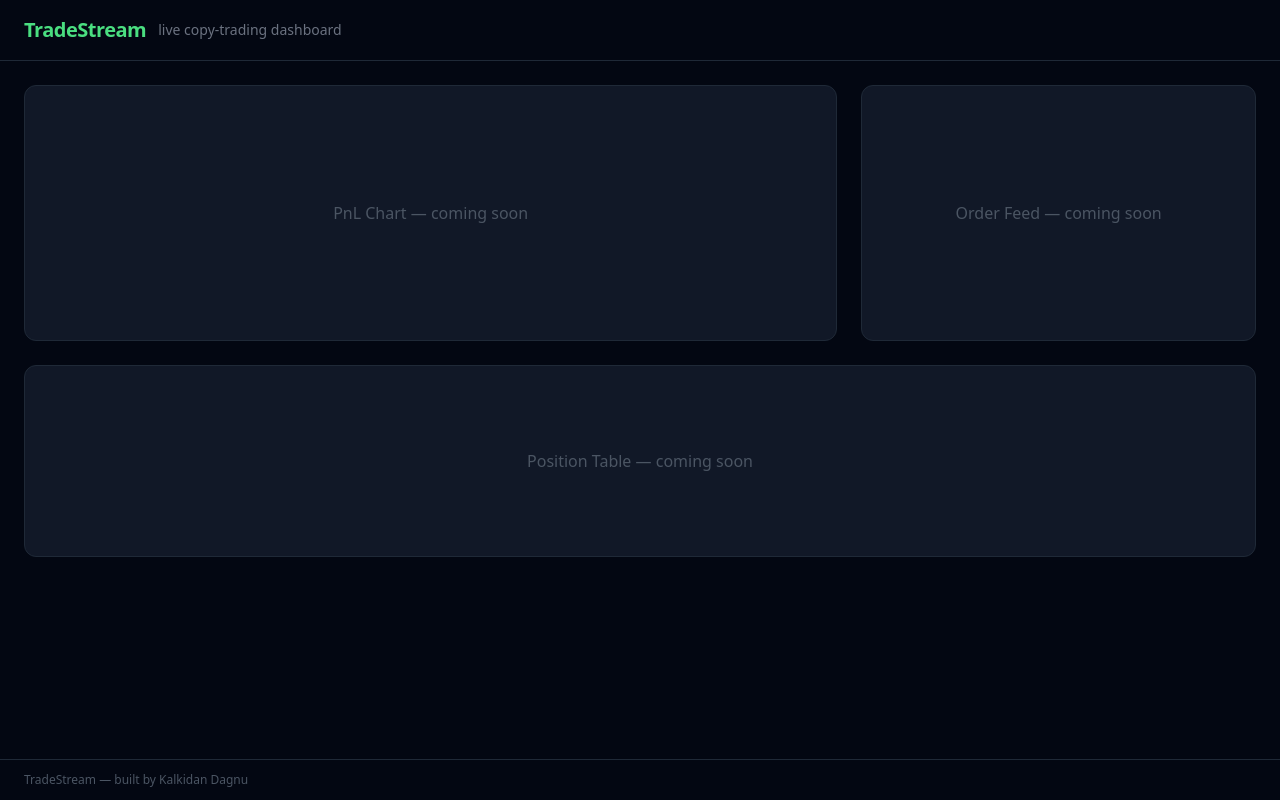
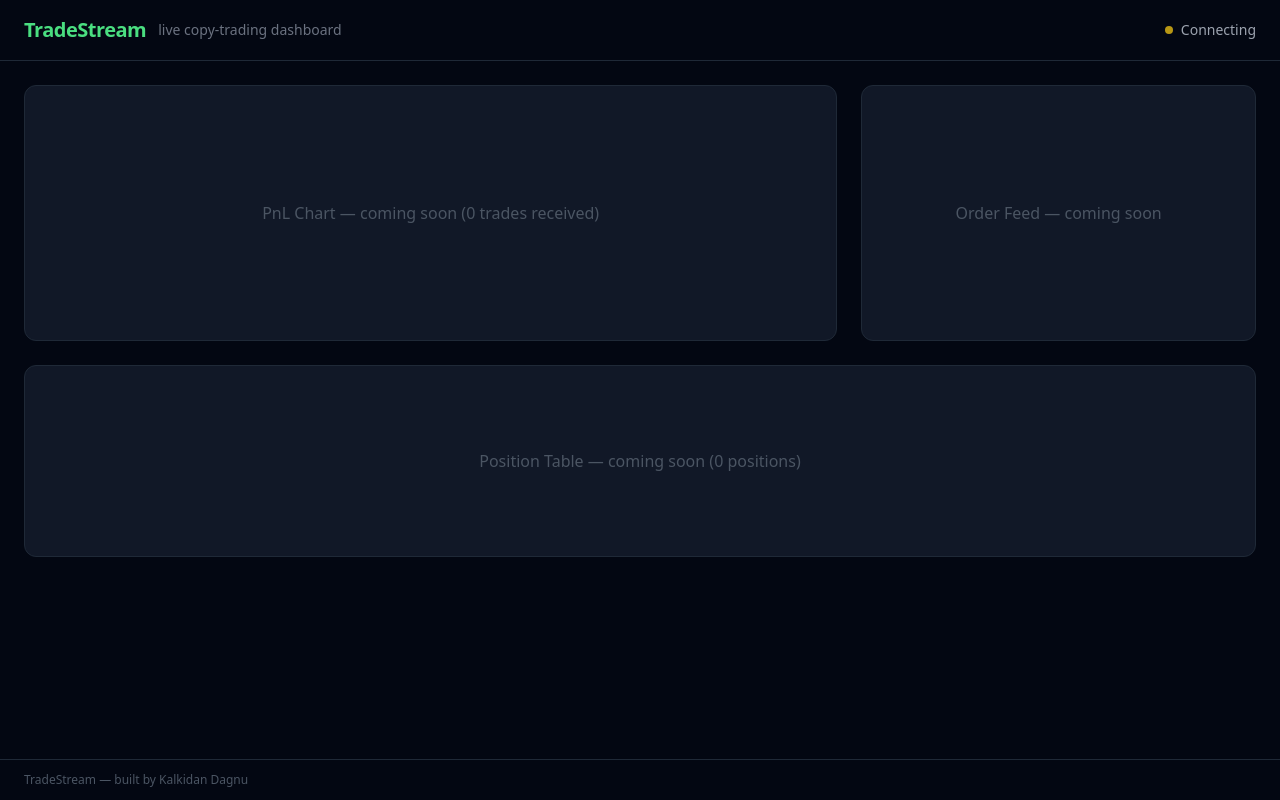
Before and after one commit to Kalkidan-Dagnu/tradestream, a React (Vite) app in the folder frontend/: page / in a window 1280 px wide. Built offline with nearby package versions, Linux system fonts and the light colour scheme; no server answers.

Commit message:
feat(frontend): ConnectionBadge — live/connecting/disconnected indicator wired into header

```diff
--- a/frontend/src/App.tsx
+++ b/frontend/src/App.tsx
@@ -1,24 +1,24 @@
+import ConnectionBadge from './components/ConnectionBadge'
 import Layout from './components/Layout'
+import { useTradeStream } from './hooks/useTradeStream'
 
 export default function App() {
+  const { trades, positions, status } = useTradeStream()
+
   return (
-    <Layout>
-      {/* Dashboard grid — components will be filled in subsequent features */}
+    <Layout statusBadge={<ConnectionBadge status={status} />}>
       <div className="grid grid-cols-1 xl:grid-cols-3 gap-6">
 
-        {/* Top row: P&L chart spans 2 columns */}
         <div className="xl:col-span-2 bg-gray-900 rounded-xl border border-gray-800 p-5 min-h-64 flex items-center justify-center text-gray-600">
-          PnL Chart — coming soon
+          PnL Chart — coming soon ({trades.length} trades received)
         </div>
 
-        {/* Top right: Order feed */}
         <div className="bg-gray-900 rounded-xl border border-gray-800 p-5 min-h-64 flex items-center justify-center text-gray-600">
           Order Feed — coming soon
         </div>
 
-        {/* Bottom: Position table spans full width */}
         <div className="xl:col-span-3 bg-gray-900 rounded-xl border border-gray-800 p-5 min-h-48 flex items-center justify-center text-gray-600">
-          Position Table — coming soon
+          Position Table — coming soon ({positions.size} positions)
         </div>
 
       </div>
--- /dev/null
+++ b/frontend/src/components/ConnectionBadge.tsx
@@ -0,0 +1,17 @@
+import { ConnectionStatus } from '../types'
+
+const config: Record<ConnectionStatus, { dot: string; label: string }> = {
+  connected:    { dot: 'bg-green-400',  label: 'Live' },
+  connecting:   { dot: 'bg-yellow-400 animate-pulse', label: 'Connecting' },
+  disconnected: { dot: 'bg-red-500',   label: 'Disconnected' },
+}
+
+export default function ConnectionBadge({ status }: { status: ConnectionStatus }) {
+  const { dot, label } = config[status]
+  return (
+    <div className="flex items-center gap-2 text-sm text-gray-400">
+      <span className={`w-2 h-2 rounded-full ${dot}`} />
+      {label}
+    </div>
+  )
+}
--- a/frontend/src/components/Layout.tsx
+++ b/frontend/src/components/Layout.tsx
@@ -2,23 +2,20 @@ import { ReactNode } from 'react'
 
 interface LayoutProps {
   children: ReactNode
+  statusBadge?: ReactNode
 }
 
-export default function Layout({ children }: LayoutProps) {
+export default function Layout({ children, statusBadge }: LayoutProps) {
   return (
     <div className="min-h-screen bg-gray-950 text-white flex flex-col">
-      {/* Header */}
       <header className="border-b border-gray-800 px-6 py-4 flex items-center justify-between">
         <div className="flex items-center gap-3">
           <span className="text-green-400 font-bold text-xl tracking-tight">TradeStream</span>
           <span className="text-gray-500 text-sm">live copy-trading dashboard</span>
         </div>
-        <div id="connection-status" className="flex items-center gap-2 text-sm text-gray-400">
-          {/* Connection indicator injected by useTradeStream */}
-        </div>
+        {statusBadge}
       </header>
 
-      {/* Main content */}
       <main className="flex-1 p-6">
         {children}
       </main>
```
